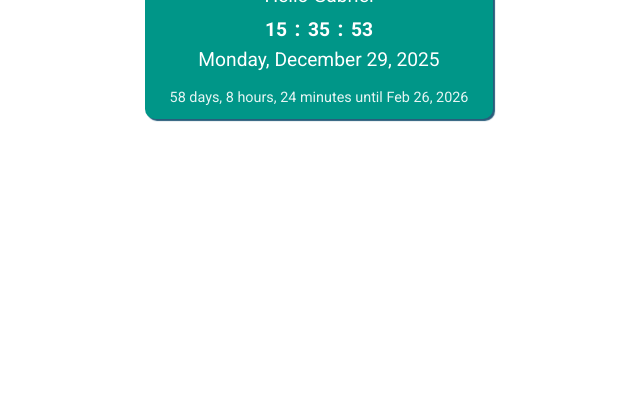
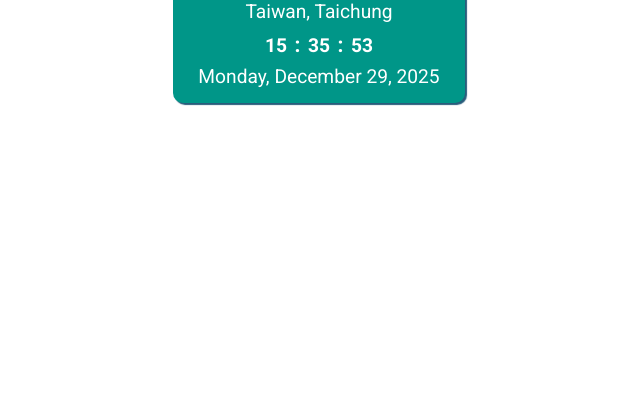
Before and after one commit to srbalta/Notion-widgets, a plain HTML site: page taiwanclock.html in a window 1280 px wide. Shown: the part 383-800 px from the top of the page, without its empty margins (321-961 px from the left). Drawn offline with Linux system fonts and the light colour scheme.

Commit message:
Update taiwanclock.html

```diff
--- a/taiwanclock.html
+++ b/taiwanclock.html
@@ -3,7 +3,7 @@
 <head>
     <meta charset="UTF-8">
     <meta name="viewport" content="width=device-width, initial-scale=1.0">
-    <title>Clock & Countdown Widget</title>
+    <title>Clock Widget</title>
     <link href="https://fonts.googleapis.com/css?family=Lobster|Roboto:400,700" rel="stylesheet">
     <style>
         :root {
@@ -22,7 +22,6 @@
         .colon { font-size: 1.1em; display: inline-block; }
         .date { display: block; min-width: 162px; font-family: 'Roboto', sans-serif; font-size: 1.2em; }
         .greet { min-width: 162px; font-family: 'Roboto', sans-serif; font-size: 1.2em; }
-        .countdown { font-family: 'Roboto', sans-serif; font-size: 0.9em; margin-top: 10px; opacity: 0.9; }
     </style>
 </head>
 <body>
@@ -35,14 +34,12 @@
                     <span class="time" id="hour"></span><span class="colon">:</span><span class="time" id="min"></span><span class="colon">:</span><span class="time" id="sec"></span>
                 </div>
                 <div class="date" id="date"></div>
-                <div class="countdown" id="countdown"></div>
             </div>
         </div>
     </div>
     <script>
-        flag = '🇩🇰';
-        greet = 'Hello Gabriel';
-        targetDate = new Date('2026-02-26T00:00:00');
+        flag = 'TW';
+        greet = 'Taiwan, Taichung';
         document.getElementById('flag').innerText = flag;
         document.getElementById('greet').innerText = greet;
         if (!flag) { document.getElementById('flag').style.display = 'none'; }
@@ -59,13 +56,6 @@
             var days = ['Sunday', 'Monday', 'Tuesday', 'Wednesday', 'Thursday', 'Friday', 'Saturday'];
             var day = days[date.getDay()], month = months[date.getMonth()], dateNum = date.getDate(), year = date.getFullYear();
             document.getElementById('date').innerText = day + ', ' + month + ' ' + dateNum + ', ' + year;
-            var now = new Date().getTime(), distance = targetDate - now;
-            if (distance > 0) {
-                var days = Math.floor(distance / (1000 * 60 * 60 * 24));
-                var hours = Math.floor((distance % (1000 * 60 * 60 * 24)) / (1000 * 60 * 60));
-                var minutes = Math.floor((distance % (1000 * 60 * 60)) / (1000 * 60));
-                document.getElementById('countdown').innerText = days + ' days, ' + hours + ' hours, ' + minutes + ' minutes until Feb 26, 2026';
-            } else { document.getElementById('countdown').innerText = 'Target date reached!'; }
         }
         updateClock();
         setInterval(updateClock, 1000);
```
